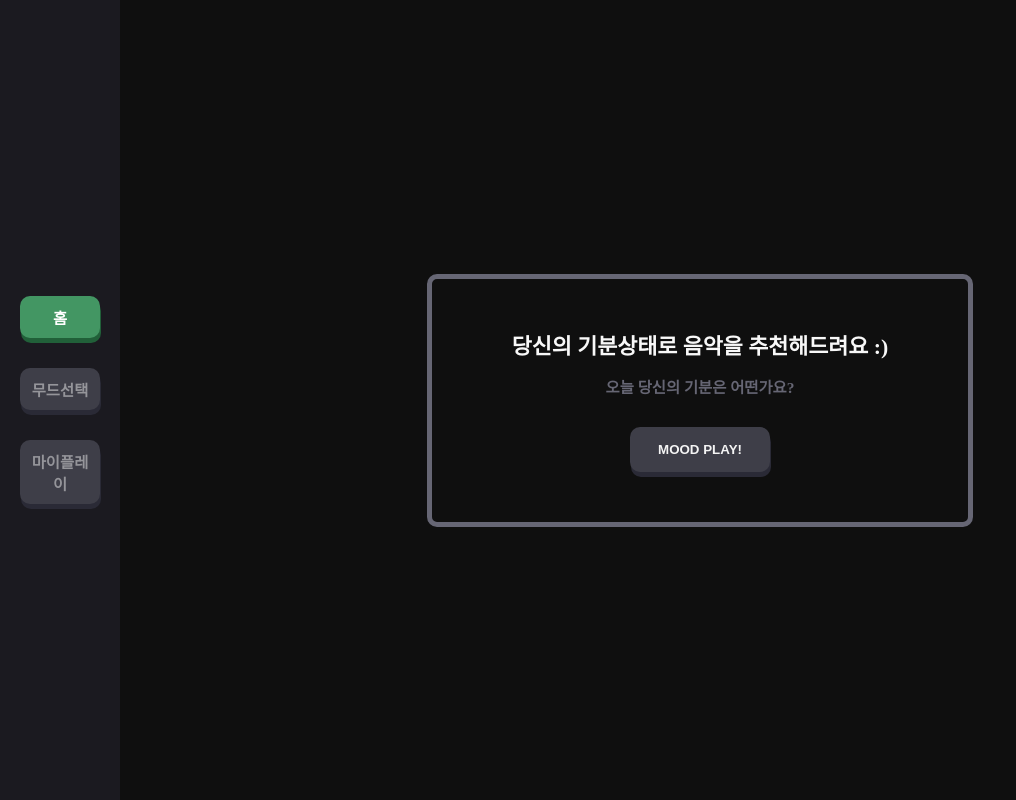
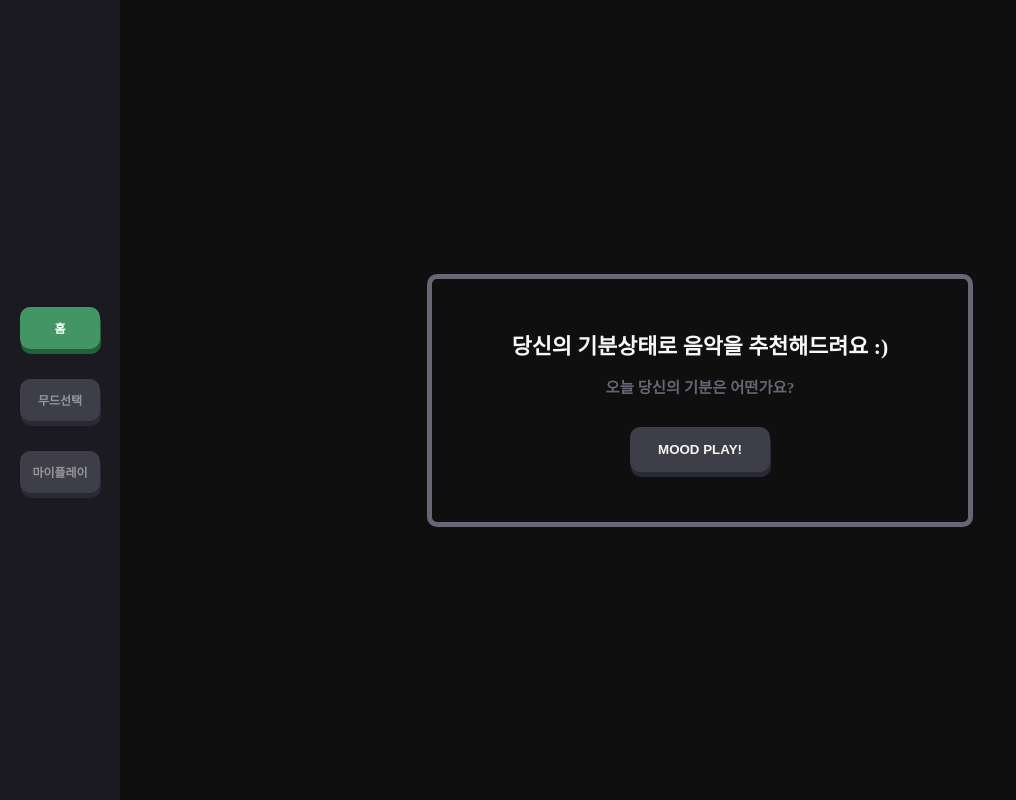
Before and after one commit to rkddbs1031/board, a Vue app: page / in a window 1280 px wide. Shown: the whole page, without its empty margins (0-1016 px from the left). Built offline with nearby package versions, Linux system fonts and the light colour scheme.

Commit message:
[MOD] 네비게이션 CSS 수정

```diff
--- a/src/assets/layouts/nav/Navigation.vue
+++ b/src/assets/layouts/nav/Navigation.vue
@@ -36,8 +36,8 @@ export default {
   font-weight: bold;
   color: rgba(255, 255, 255, 0.452);
   display: block;
-  font-size: 1.2vw;
-  padding: 10px;
+  font-size: 12px;
+  padding: 12px 10px;
   border-radius: 10px;
   background: rgb(62 62 72);
   box-shadow: 1px 5px #2a2a36;
```
